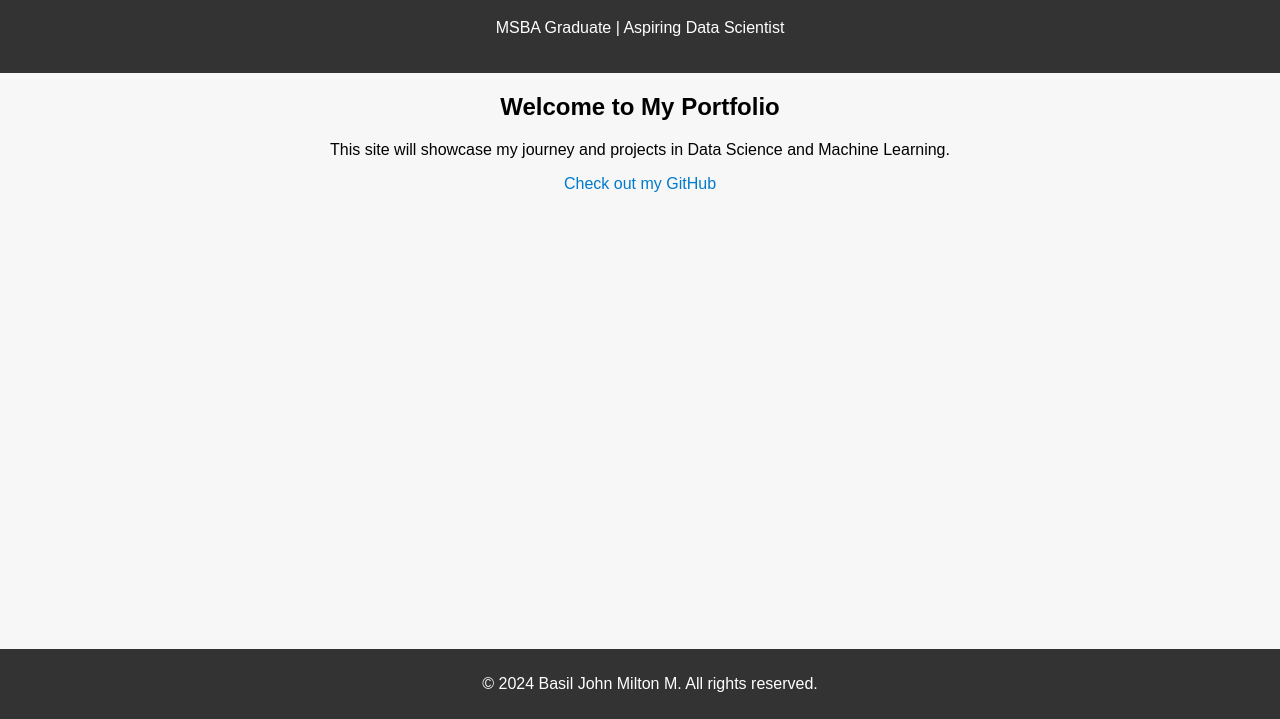
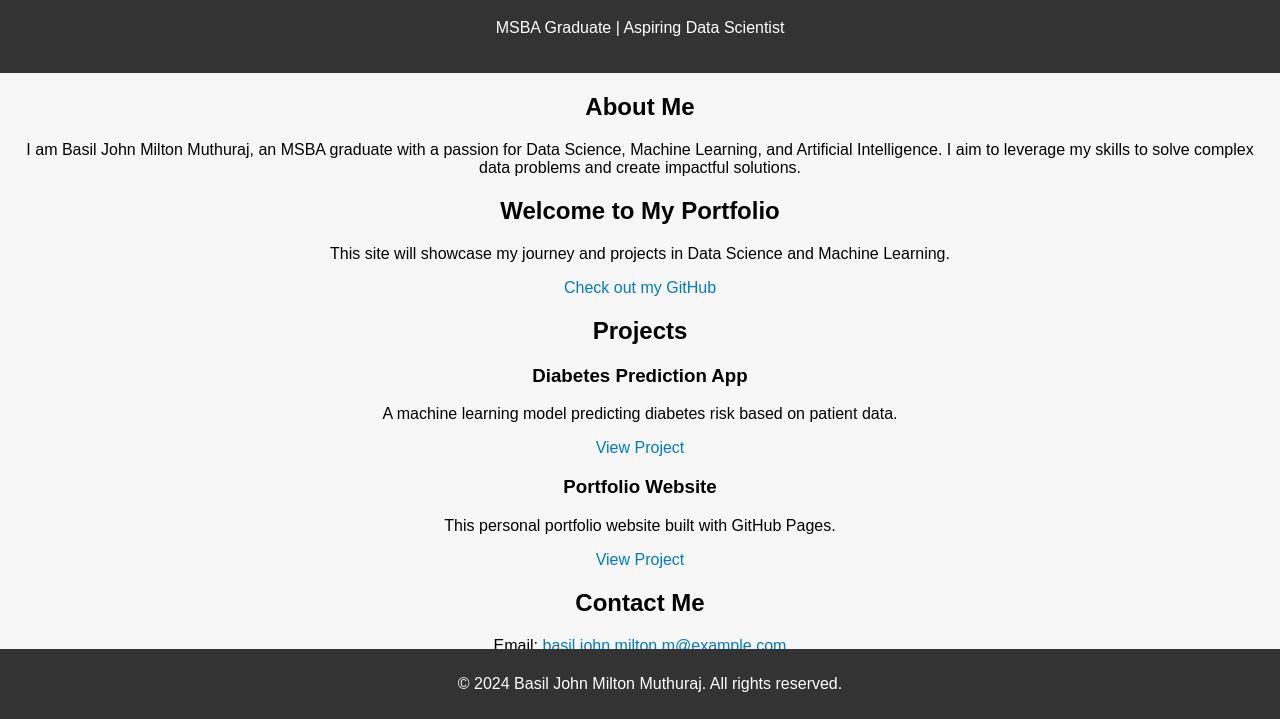
Before and after one commit to BasilJohnMiltonM/bjmm.github.io, a plain HTML site: page index.html in a window 1280 px wide. Shown: the part 81-800 px from the top of the page. Drawn offline with Linux system fonts and the light colour scheme.

Commit message:
Update index.html
Added few sections

```diff
--- a/index.html
+++ b/index.html
@@ -18,12 +18,36 @@
         <p>MSBA Graduate | Aspiring Data Scientist</p>
     </header>
     <section>
+    <h2>About Me</h2>
+    <p>I am Basil John Milton Muthuraj, an MSBA graduate with a passion for Data Science, Machine Learning, and Artificial Intelligence. I aim to leverage my skills to solve complex data problems and create impactful solutions.</p>
+    </section>
+    <section>
         <h2>Welcome to My Portfolio</h2>
         <p>This site will showcase my journey and projects in Data Science and Machine Learning.</p>
         <a href="https://github.com/BasilJohnMiltonM" target="_blank">Check out my GitHub</a>
     </section>
+    <section>
+    <h2>Projects</h2>
+    <ul style="list-style-type:none; padding:0;">
+        <li>
+            <h3>Diabetes Prediction App</h3>
+            <p>A machine learning model predicting diabetes risk based on patient data.</p>
+            <a href="https://github.com/BasilJohnMiltonM/diabetes_prediction_app" target="_blank">View Project</a>
+        </li>
+        <li>
+            <h3>Portfolio Website</h3>
+            <p>This personal portfolio website built with GitHub Pages.</p>
+            <a href="https://github.com/BasilJohnMiltonM/BasilJohnMiltonM.github.io" target="_blank">View Project</a>
+        </li>
+    </ul>
+    </section>
+    <section>
+        <h2>Contact Me</h2>
+        <p>Email: <a href="mailto:basil.john.milton.m@example.com">basil.john.milton.m@example.com</a></p>
+        <p>LinkedIn: <a href="https://www.linkedin.com/in/basiljohnmiltonm" target="_blank">Visit My Profile</a></p>
+    </section>
     <footer>
-        <p>&copy; 2024 Basil John Milton M. All rights reserved.</p>
+        <p>&copy; 2024 Basil John Milton Muthuraj. All rights reserved.</p>
     </footer>
 </body>
 </html>
```
